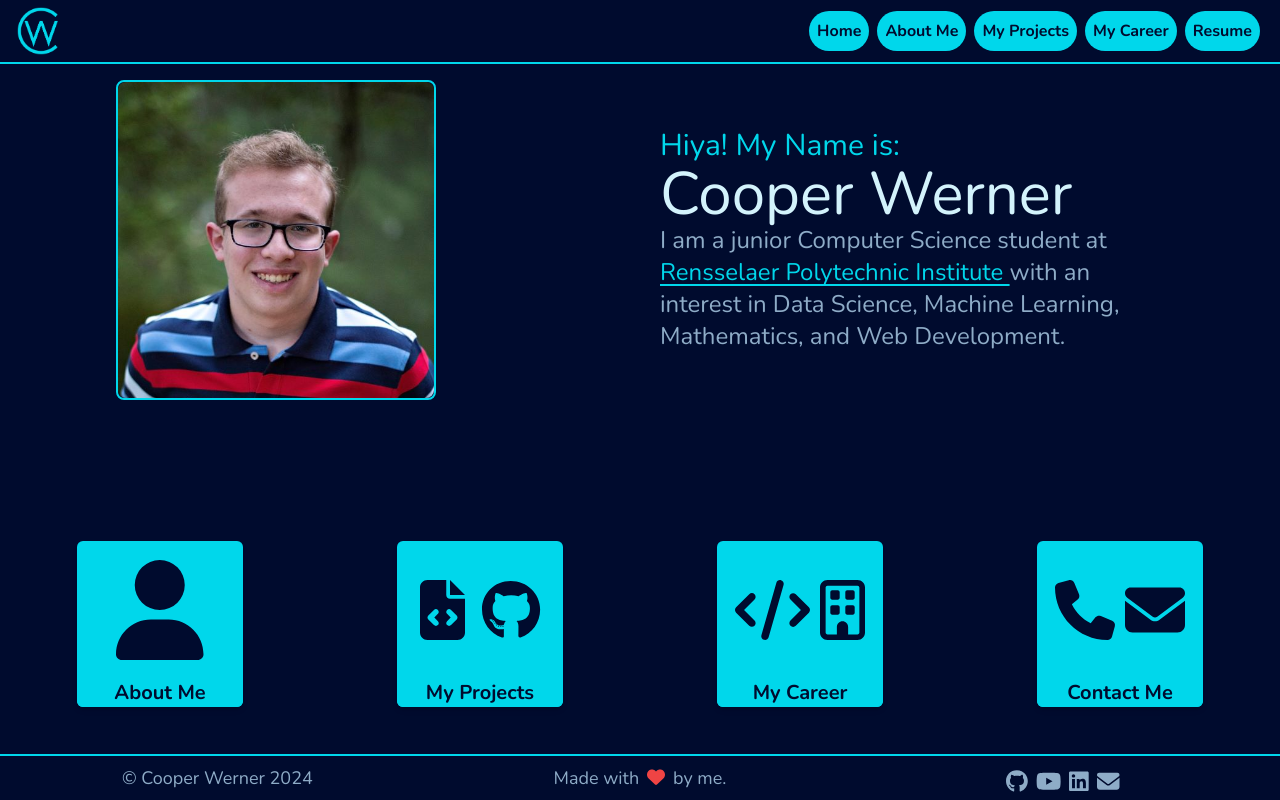
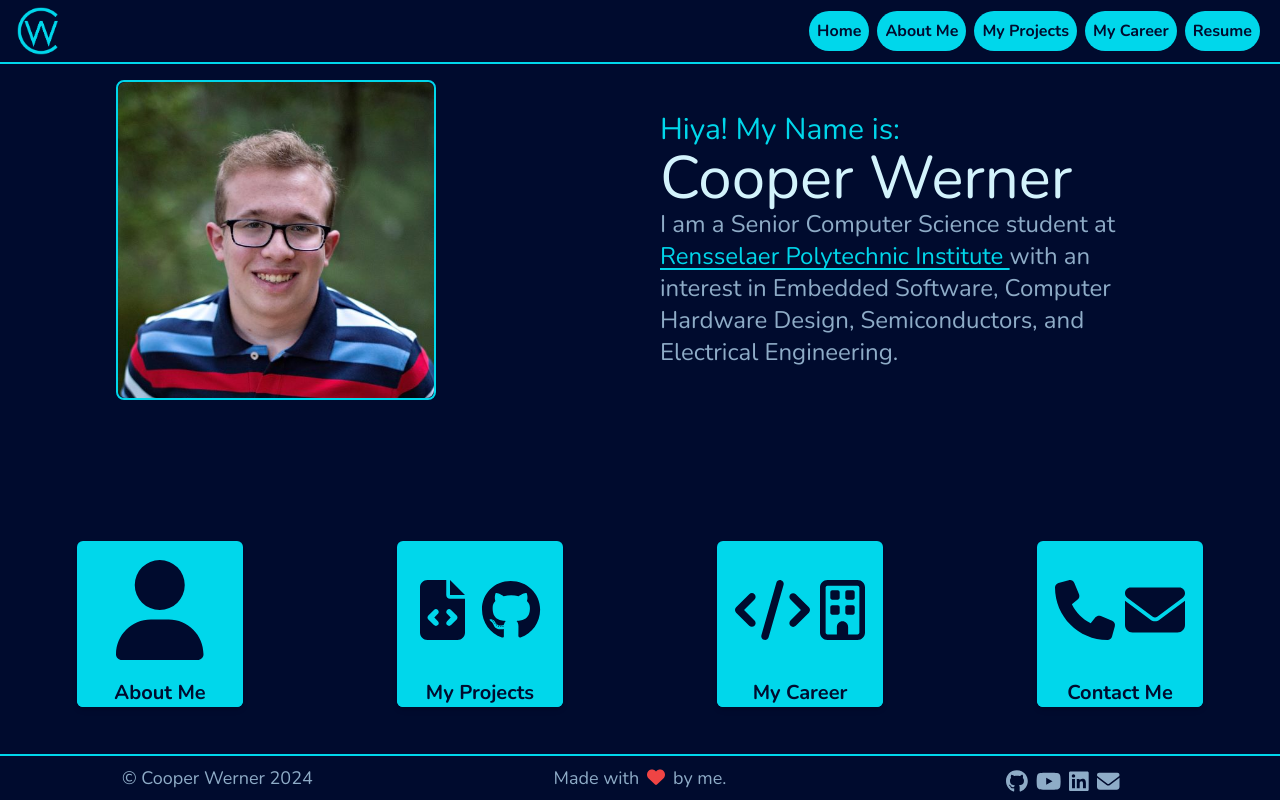
Before and after one commit to CooperW824/cooperw.tech, an Angular app: page / in a window 1280 px wide. Built offline with nearby package versions, Linux system fonts and the light colour scheme.

Commit message:
Minor Page Updates

```diff
--- a/src/app/pages/home-page/home-page.component.html
+++ b/src/app/pages/home-page/home-page.component.html
@@ -26,14 +26,13 @@
 					Cooper Werner
 				</h1>
 				<p class="text-2xl text-coop-text-paragraph">
-					I am a junior Computer Science student at
+					I am a Senior Computer Science student at
 					<a
 						href="https://rpi.edu"
 						class="text-coop-highlight underline underline-offset-4"
 						>Rensselaer Polytechnic Institute
 					</a>
-					with an interest in Data Science, Machine Learning,
-					Mathematics, and Web Development.
+					with an interest in Embedded Software, Computer Hardware Design, Semiconductors, and Electrical Engineering.
 					<!-- Currently I am an intern at
 					<a
 						href="https://techslice.com"
--- a/src/app/pages/work-experience/work-experience.component.ts
+++ b/src/app/pages/work-experience/work-experience.component.ts
@@ -27,7 +27,7 @@ export class WorkExperienceComponent implements OnInit {
 		{
 			buttonName: 'Paraxial Technologies',
 			company: 'Paraxial Technologies',
-			timeline: 'April 2024 - Present',
+			timeline: 'April 2024 - September 2024',
 			title: 'Software Engineering Intern',
 			keyRoles: [
 				"Develop an automated testing framework for the company's lung nodule segmentation software",
--- a/src/index.html
+++ b/src/index.html
@@ -9,7 +9,7 @@
 		<link rel="apple-touch-icon" href="assets/CWLogo.png" />
 		<meta
 			name="description"
-			content="Hi! I'm Cooper Werner, I am a freshman Computer Science student and Software Engineer. Come see my skill set and professional experience by visiting my website."
+			content="Hi! I'm Cooper Werner, I am a senior Computer Science student and Computer Software / Hardware engineer. Come see my skill set and professional experience by visiting my website."
 		/>
 	</head>
 	<body class="bg-coop-background">
```
